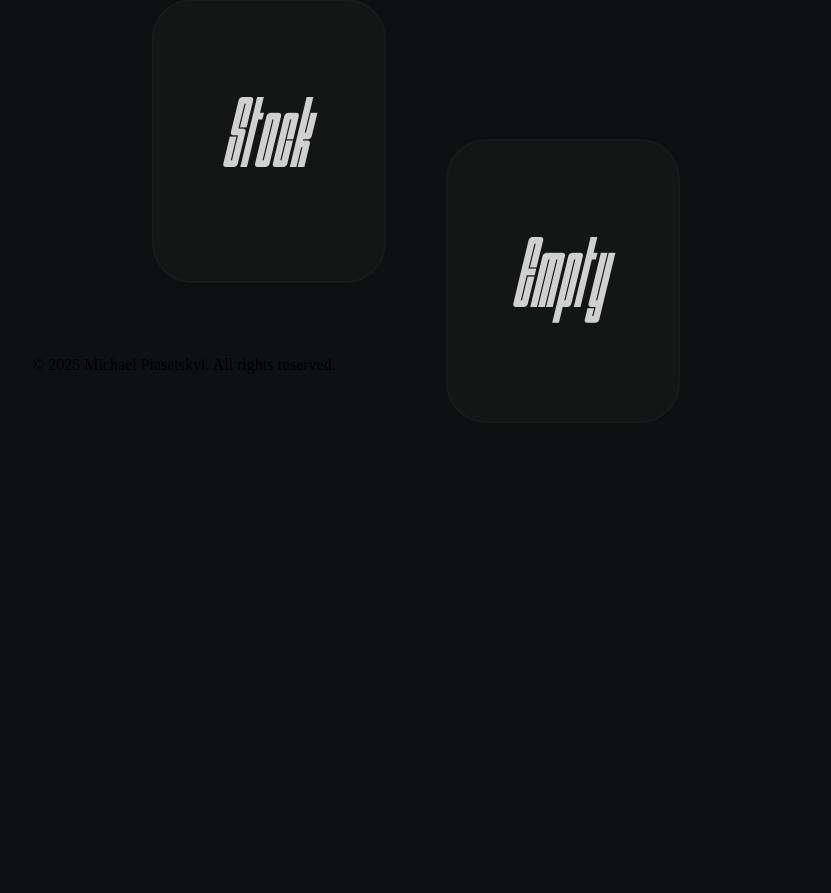
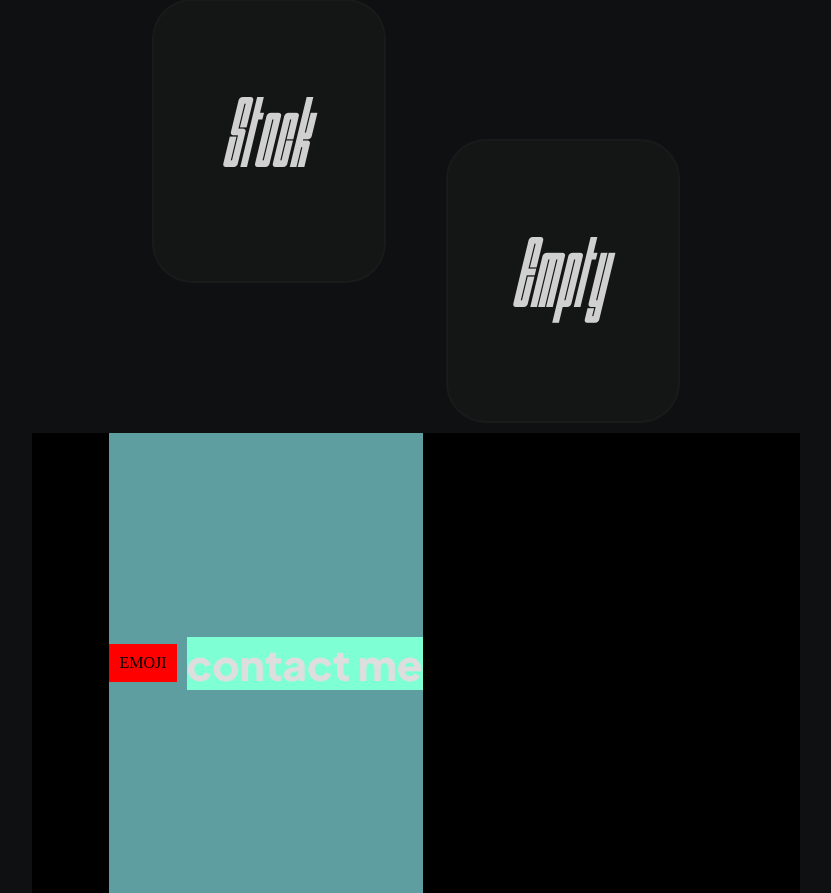
Before and after one commit to EidenVI/portfolio_website, a PHP site: page / in a window 1280 px wide. Shown: the part 1058-1951 px from the top of the page, without its empty margins (224-1055 px from the left). Before the commit the page ends 1432 px from the top, so only its background shows below. Run offline with PHP 8.4, Linux system fonts and the light colour scheme; some libraries are stand-ins or nearby versions; some web fonts are replaced.

Commit message:
Create footer | rubberDucky

```diff
--- a/css/style.css
+++ b/css/style.css
@@ -378,6 +378,53 @@ main {
 /* cards section ^ */
 
 footer {
+  display: flex;
+  flex-direction: row;
+  justify-content: center;
+  align-items: center;
+  width: 100%;
+  max-width: 960px;
+  height: 100%;
+  max-height: 460px;
+  background-color: black;
+  margin: 30% 0 0 0;
+}
+
+/* .footy-block {
+
+} */
+
+.footy-column {
+  display: flex;
+  flex-direction: row;
+  justify-content: center;
+  align-items: center;
+  width: 100%;
+  height: 100%;
+  background-color: cadetblue;
+  width: auto;
+  height: 100%;
+}
+
+.footy-emoji {
+  background-color: red;
+  padding: 10px;
+  margin: 0 10px 0 0;
+}
+
+.footy-message {
+  background-color: aquamarine;
+}
+
+.contact-link {
+  width: 100%;
+  color: rgb(222, 222, 222);
+  text-decoration: none;
+  font-size: 42px;
+  font-family: "Plus Jakarta Sans", sans-serif;
+  font-optical-sizing: auto;
+  font-weight: 800;
+  font-style: normal;
 }
 
 /* footer section ^ */
--- a/index.html
+++ b/index.html
@@ -200,7 +200,17 @@
       </main>
 
       <footer>
-        <p>&copy; 2025 Michael Piasetskyi. All rights reserved.</p>
+          <div class="footy-column">
+            <div class="footy-emoji">
+              EMOJI
+            </div>
+            <div class="footy-message">
+              <a href="mailto:michaelpiasetskyi@gmail.com" class="contact-link">contact me</a>
+            </div>
+          </div>
+          <div class="gif-column">
+            <img src="assets/img/giphyDucky.gif" alt="Be patient..." style="width:300px;height:350px">
+          </div>
       </footer>
     </div>
 
```
Also changed, not shown: assets/img/ducky.jpeg (added), assets/img/giphy.gif (added), assets/img/giphyDucky.gif (added), assets/img/labtocat.png (added), 3 other files.
